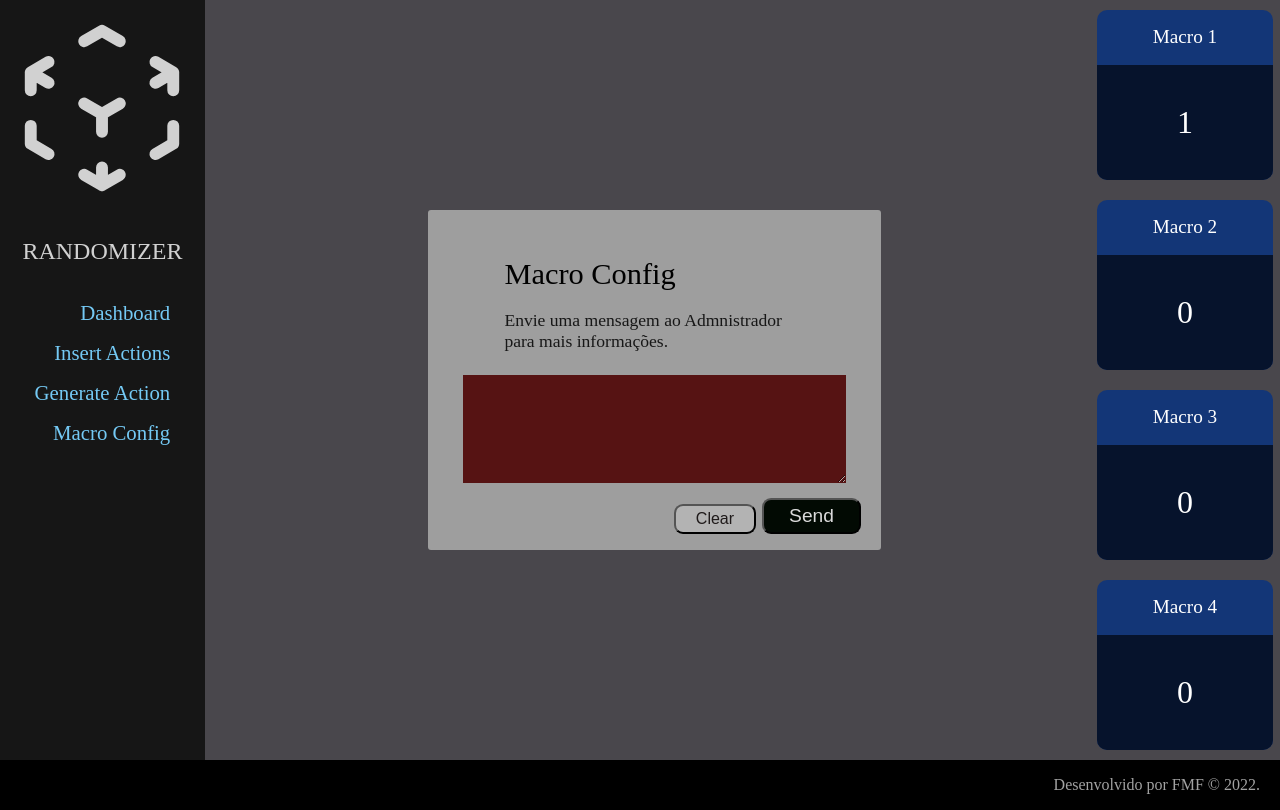
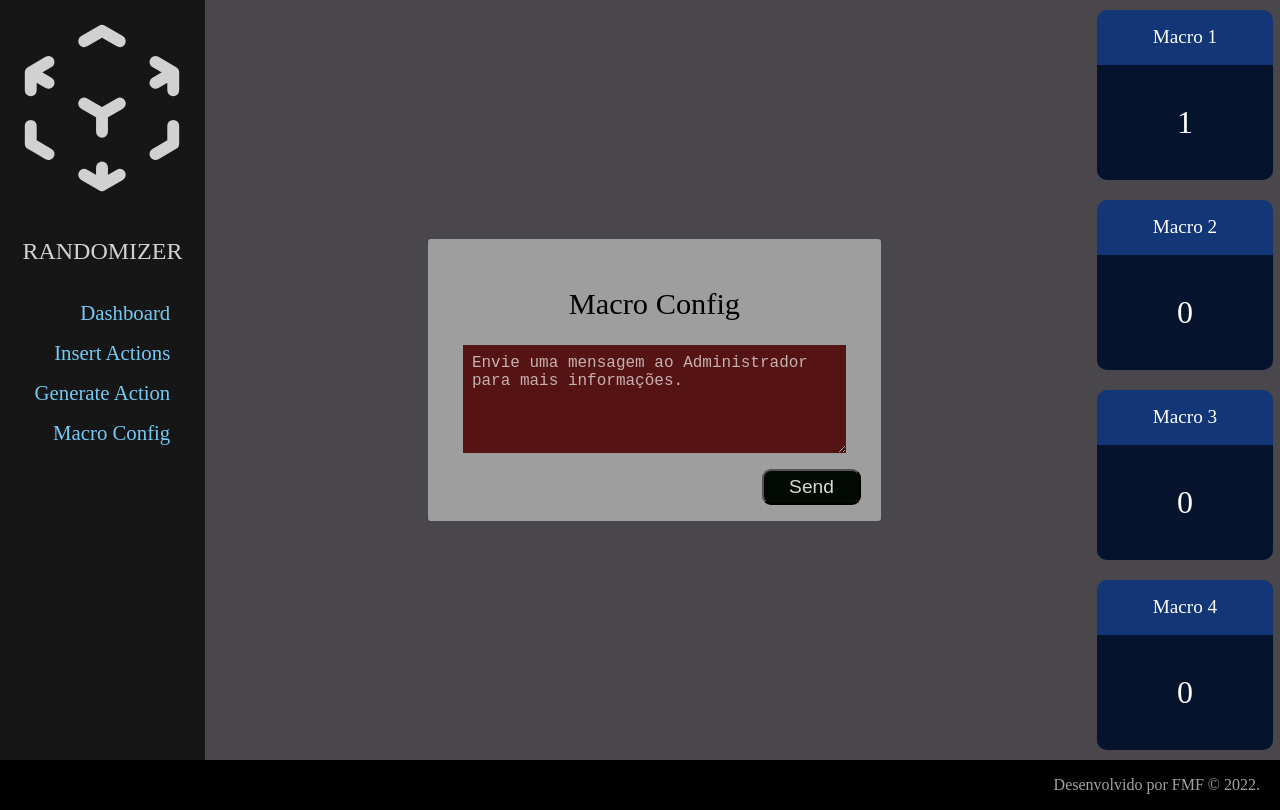
Before and after one commit to fabiomagina/action-randomizer, a React (Create React App) app: page /macro_config in a window 1280 px wide. Built offline with nearby package versions, Linux system fonts and the light colour scheme; data requests are answered from the project's data file.

Commit message:
mailto funcionality

```diff
--- a/src/pages/MacroConfig.jsx
+++ b/src/pages/MacroConfig.jsx
@@ -20,19 +20,17 @@ export default function MacroConfig(props) {
                 <div className="config__view">
                     <div className="config__template">
                         <div className="row ">
-                            <label>Macro Config<p>Envie uma mensagem ao Admnistrador para mais informações.</p> </label>
+                            <label>Macro Config<p></p> </label>
 
                         </div>
                         <div className="row row__setconfig ">
-                            <textarea cols="35" rows="5" name="mensagem" type="text" value={msg}
-                                onChange={(e) => setMsg(e.target.value)} />
+                            <textarea cols="35" rows="5" name="mensagem" type="text" value='Envie uma mensagem ao Administrador para mais informações.'
+                                 />
                         </div>
                         <div className="row__button">
-                        <button className="btn btn__clear" onClick={
-                            () => clear()}>
-                            Clear</button>
+
                         <button className="btn btn__save" onClick={
-                            () => clear()}>
+                            () => window.open("mailto:fabiomagina@gmail.com")}>
                             Send</button>
                     </div>
                     </div>
```
